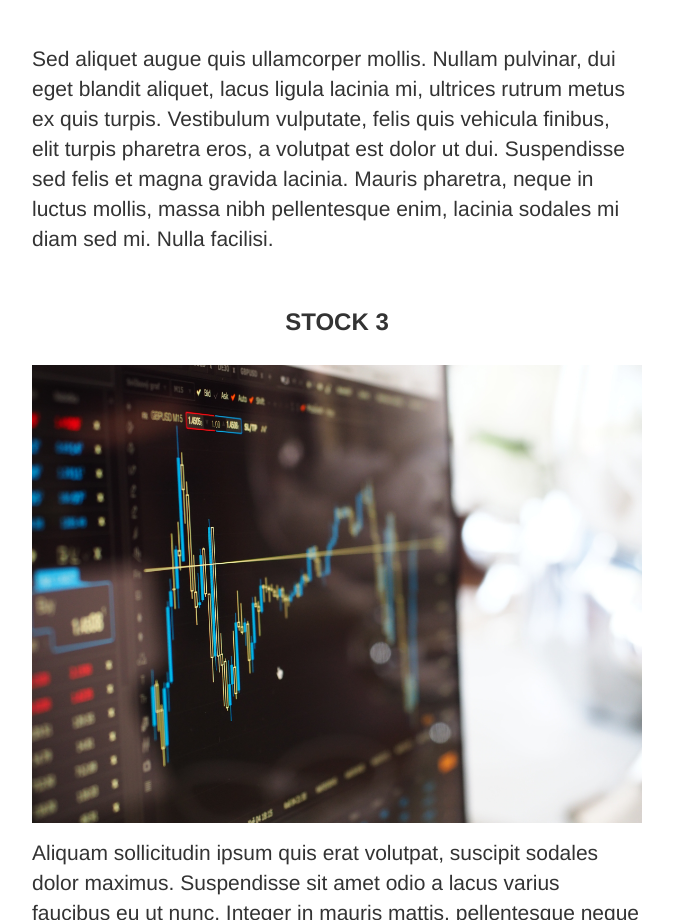
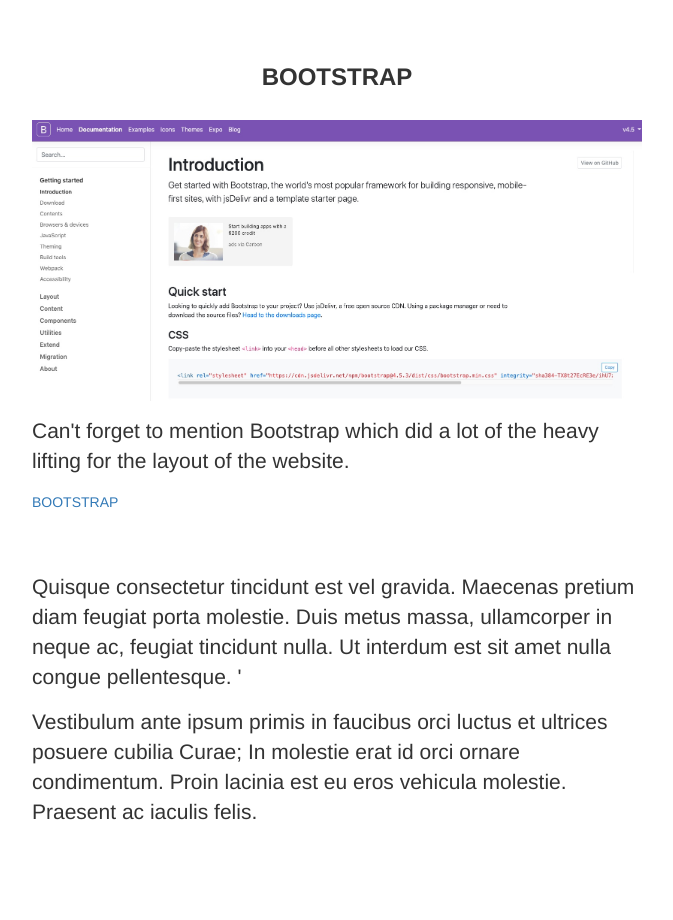
Before and after one commit to ericviera/Project_3, a plain HTML site: page Project 3/Stock Market/data.html in a window 1280 px wide. Shown: the part 1880-2800 px from the top of the page, without its empty margins (303-976 px from the left). Drawn offline with nearby package versions, Linux system fonts and the light colour scheme.

Commit message:
menu items updates

```diff
--- a/Project 3/Stock Market/data.html
+++ b/Project 3/Stock Market/data.html
@@ -40,7 +40,7 @@
             <div class="collapse navbar-collapse">
               <ul align="center" class="nav navbar-nav" >
                   <li> <a href="index.html"><span class="center-underline">Home</span></a></li>
-                  <li> <a href="data.html"><span class="center-underline">Models/Data Used</span></a></li>
+                  <li> <a href="data.html"><span class="center-underline">Resources</span></a></li>
                   <li> <a href="visualizations.html"><span class="center-underline">Visualizations</span></a></li>
                   <li> <a href="about.html"><span class="center-underline">About Us</span></a></li>
               </ul>
@@ -87,15 +87,13 @@
               <br/><br/><br/><br/>
 
 
-
-              <p>Sed aliquet augue quis ullamcorper mollis. Nullam pulvinar, dui eget blandit aliquet, lacus ligula lacinia mi, ultrices rutrum metus ex quis turpis. Vestibulum vulputate, felis quis vehicula finibus, elit turpis pharetra eros, a volutpat est dolor ut dui. Suspendisse sed felis et magna gravida lacinia. Mauris pharetra, neque in luctus mollis, massa nibh pellentesque enim, lacinia sodales mi diam sed mi. Nulla facilisi.</p><br />
+              <h3 align="center"><strong>BOOTSTRAP</strong></h3><br />
+              <p align="center"><img src="images/BOOTSTRAP.jpg" alt="Stock4" class="img-responsive" /></p>
+              <p>Can't forget to mention Bootstrap which did a lot of the heavy lifting for the layout of the website.</p>
+              <a href="https://getbootstrap.com/docs/4.5/getting-started/introduction/"><span class="center-underline">BOOTSTRAP</span></a>
+              <br/><br/><br/><br/>
 
 
-              <h3 align="center"><strong>STOCK 3</strong></h3><br />
-              <p align="center"><img src="images/Stock_Market_Image4.jpg" alt="Stock4" class="img-responsive" /></p>
-
-
-              <p>Aliquam sollicitudin ipsum quis erat volutpat, suscipit sodales dolor maximus. Suspendisse sit amet odio a lacus varius faucibus eu ut nunc. Integer in mauris mattis, pellentesque neque molestie, auctor nunc. Proin posuere nisl at velit aliquam commodo. Aenean congue est justo.</p>
               <p>Quisque consectetur tincidunt est vel gravida. Maecenas pretium diam feugiat porta molestie. Duis metus massa, ullamcorper in neque ac, feugiat tincidunt nulla. Ut interdum est sit amet nulla congue pellentesque. '</p>
               <p>Vestibulum ante ipsum primis in faucibus orci luctus et ultrices posuere cubilia Curae; In molestie erat id orci ornare condimentum. Proin lacinia est eu eros vehicula molestie. Praesent ac iaculis felis.</p>
           </div>
```
Also changed, not shown: Project 3/Stock Market/about.html (+1 -1 lines), Project 3/Stock Market/index.html (+1 -1 lines), Project 3/Stock Market/visualizations.html (+1 -1 lines), Project 3/Stock Market/images/BOOTSTRAP.jpg (added).
